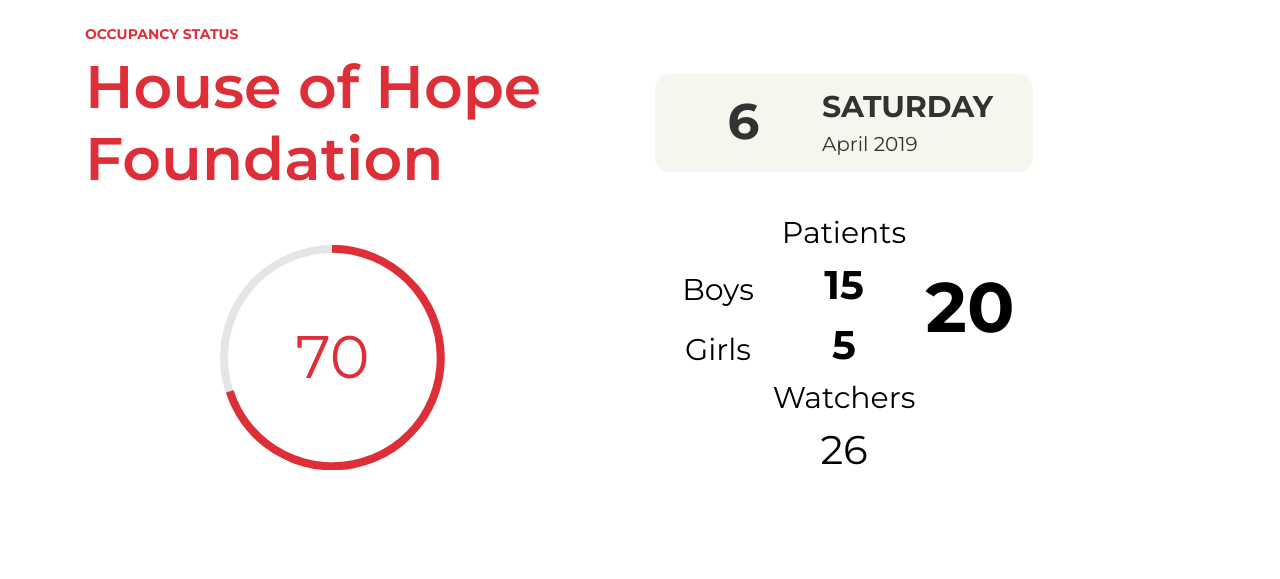
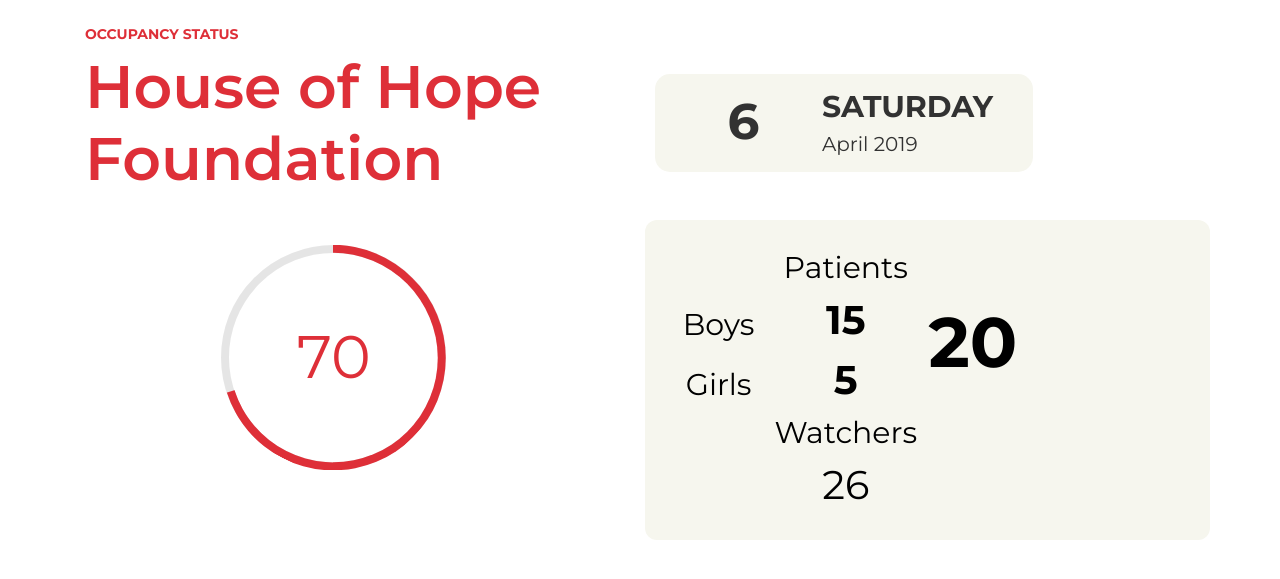
Before and after one commit to kylx/codespider, a Django app: page /home in a window 1280 px wide. Shown: the part 91-670 px from the top of the page. Run offline with Django 3.2, Linux system fonts and the light colour scheme; some libraries are stand-ins or nearby versions.

Commit message:
Minor edits sa homepage

```diff
--- a/main/static/css/date.css
+++ b/main/static/css/date.css
@@ -14,6 +14,24 @@
 	font-family: Montserrat, sans-serif;
 	border-radius: 15px;
 	margin-top: 75px;
+}
+
+.counter-container {
+    position: relative;
+    display: inline-block;
+    width: 70%;
+	height: 50%;
+    color: #323232;
+    -webkit-touch-callout: none;
+    -webkit-user-select: none;
+    -moz-user-select: none;
+    -ms-user-select: none;
+    user-select: none;
+	padding: 10px;
+	background-color: #f6f6ee;
+	font-family: Montserrat, sans-serif;
+	border-radius: 12px;
+	margin-top: 25px;
 }
 
 .day {
--- a/main/templates/main/home.html
+++ b/main/templates/main/home.html
@@ -49,7 +49,7 @@
                     <div id="progress_bar"></div>
                 </div>
             </div>
-            <div class="col">
+            <div class="col counter-container">
                 <div class="counter">
                     <div class="row">
                         <div class="col">
```
